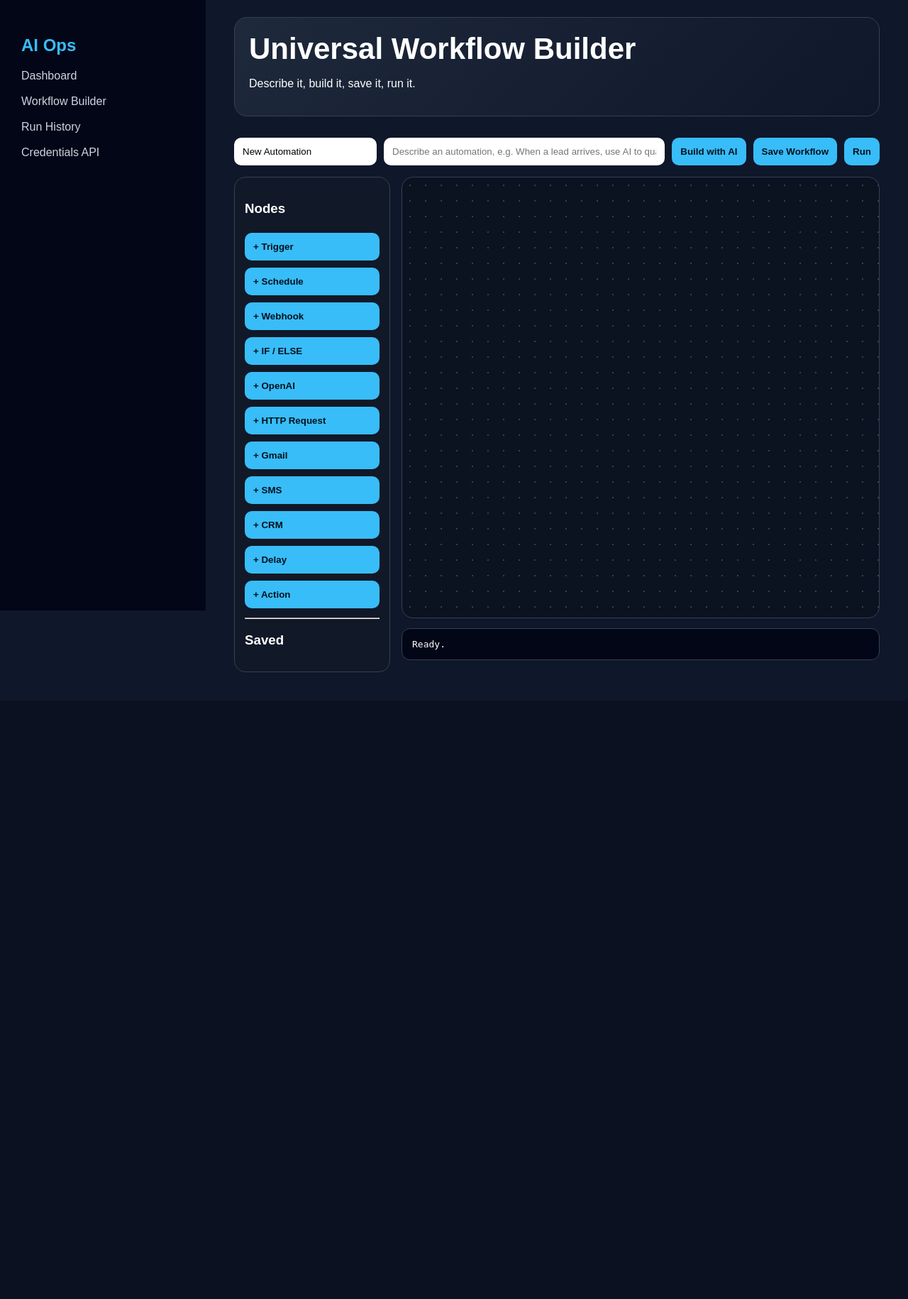
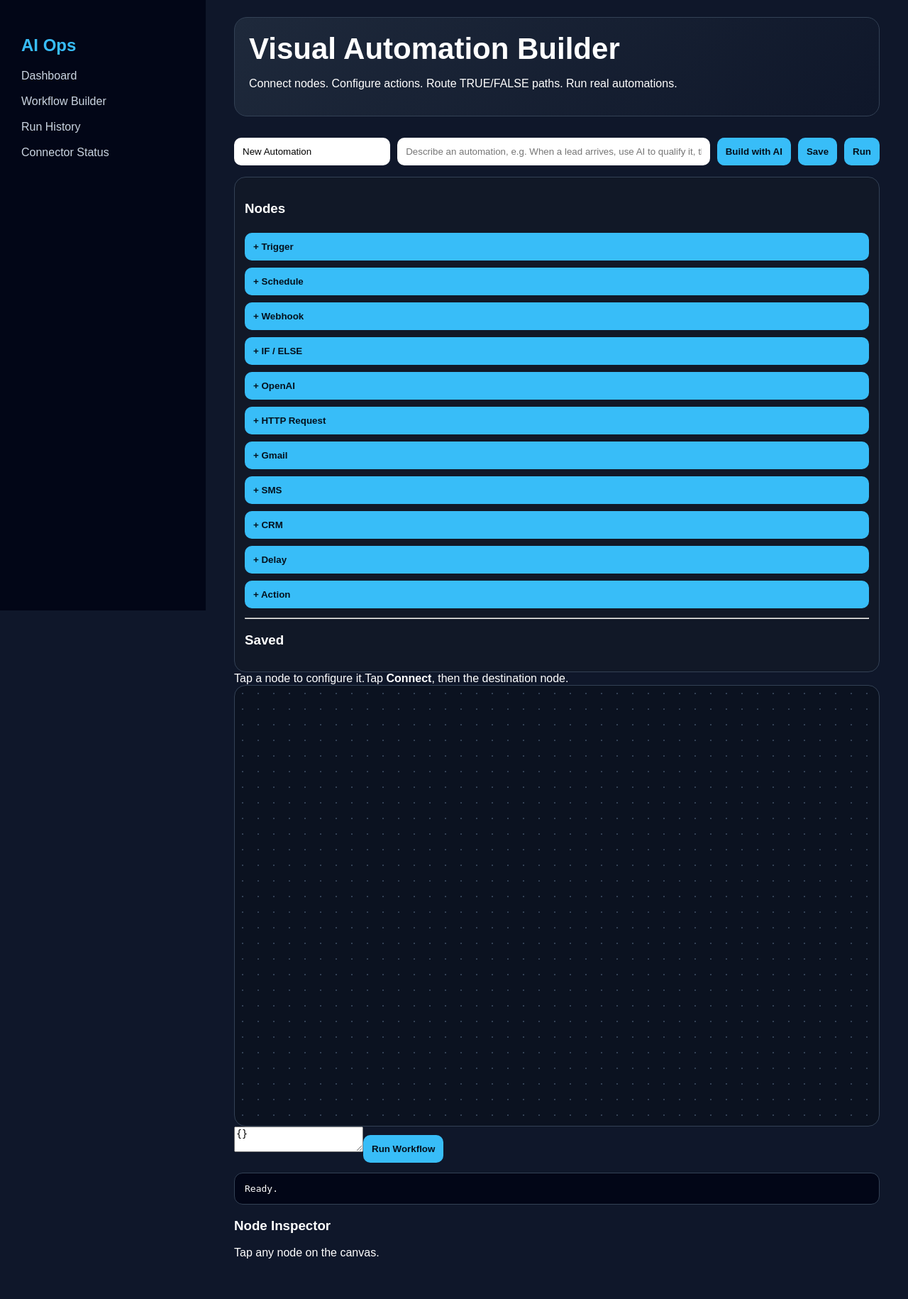
Before and after one commit to jolleyleads/ai-ops-command-center, a Flask app: page /workflows in a window 1280 px wide. Shown: the whole page at 71% size. Before the commit the page ends 947 px from the top, so only its background shows below. Run offline with Flask 3, Linux system fonts and the light colour scheme; data that the repository does not hold is empty.

Commit message:
Add files via upload

```diff
--- a/templates/workflows.html
+++ b/templates/workflows.html
@@ -1,6 +1,9 @@
-<!DOCTYPE html><html><head><title>Workflow Builder</title><link rel="stylesheet" href="/static/style.css"></head><body>
-<div class="sidebar"><h2>AI Ops</h2><a href="/">Dashboard</a><a href="/workflows">Workflow Builder</a><a href="/api/runs" target="_blank">Run History</a><a href="/api/credentials" target="_blank">Credentials API</a></div>
-<main class="builder-main"><section class="hero compact"><h1>Universal Workflow Builder</h1><p>Describe it, build it, save it, run it.</p></section>
-<div class="builder-toolbar"><input id="workflowName" value="New Automation"><input id="aiDescription" placeholder="Describe an automation, e.g. When a lead arrives, use AI to qualify it, then text qualified leads"><button id="aiBuild">Build with AI</button><button id="saveWorkflow">Save Workflow</button><button id="runWorkflow">Run</button></div>
-<div class="builder-layout"><aside class="node-palette"><h3>Nodes</h3>{% for key,label in node_types.items() %}<button class="node-add" data-type="{{ key }}">+ {{ label }}</button>{% endfor %}<hr><h3>Saved</h3><div id="workflowList"></div></aside><section><div id="canvas" class="workflow-canvas"></div><pre id="runOutput" class="run-output">Ready.</pre></section></div>
-</main><script src="/static/workflows.js"></script></body></html>
+<!DOCTYPE html><html><head><meta name="viewport" content="width=device-width,initial-scale=1"><title>Workflow Builder v2</title><link rel="stylesheet" href="/static/style.css"></head><body>
+<div class="sidebar"><h2>AI Ops</h2><a href="/">Dashboard</a><a href="/workflows">Workflow Builder</a><a href="/api/runs" target="_blank">Run History</a><a href="/api/credentials/status" target="_blank">Connector Status</a></div>
+<main class="builder-main"><section class="hero compact"><div><h1>Visual Automation Builder</h1><p>Connect nodes. Configure actions. Route TRUE/FALSE paths. Run real automations.</p></div><div id="connectorBadges" class="badges"></div></section>
+<div class="builder-toolbar"><input id="workflowName" value="New Automation"><input id="aiDescription" placeholder="Describe an automation, e.g. When a lead arrives, use AI to qualify it, then text qualified leads"><button id="aiBuild">Build with AI</button><button id="saveWorkflow">Save</button><button id="runWorkflow">Run</button></div>
+<div class="builder-layout-v2">
+<aside class="node-palette"><h3>Nodes</h3>{% for key,label in node_types.items() %}<button class="node-add" data-type="{{ key }}">+ {{ label }}</button>{% endfor %}<hr><h3>Saved</h3><div id="workflowList"></div></aside>
+<section class="canvas-column"><div class="canvas-help"><span>Tap a node to configure it.</span><span>Tap <b>Connect</b>, then the destination node.</span></div><div id="canvas" class="workflow-canvas"><svg id="edgeLayer" class="edge-layer"></svg><div id="nodeLayer"></div></div><div class="run-input-row"><textarea id="runInput" placeholder='Run input JSON, e.g. {"status":"qualified","email":"lead@example.com","phone":"+17575551212","input":"Write a follow-up"}'>{}</textarea><button id="runWorkflowBottom">Run Workflow</button></div><pre id="runOutput" class="run-output">Ready.</pre></section>
+<aside id="inspector" class="inspector"><div class="inspector-empty"><h3>Node Inspector</h3><p>Tap any node on the canvas.</p></div></aside>
+</div></main><script src="/static/workflows.js"></script></body></html>
```
